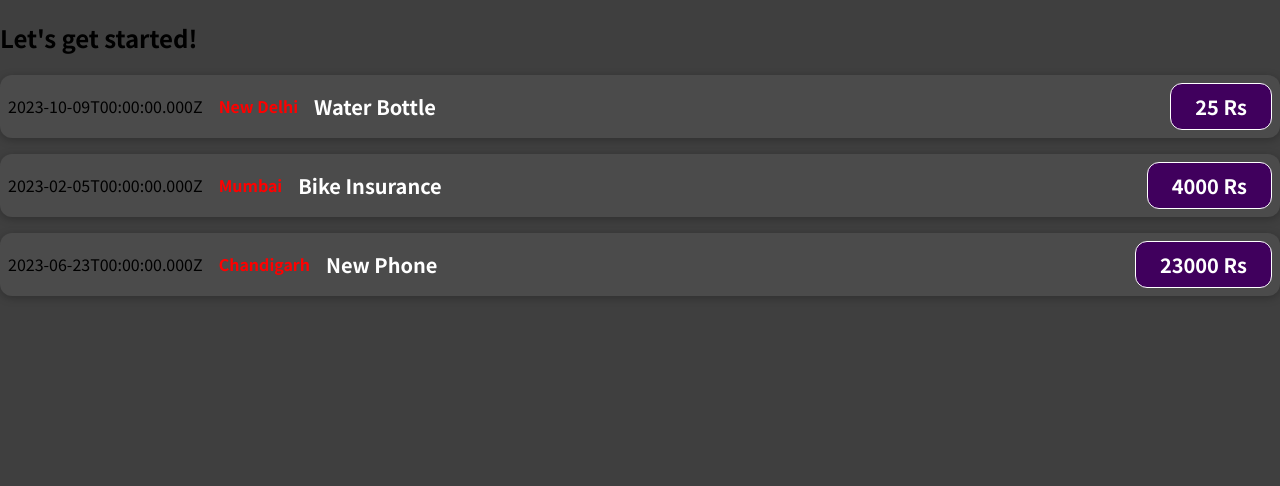
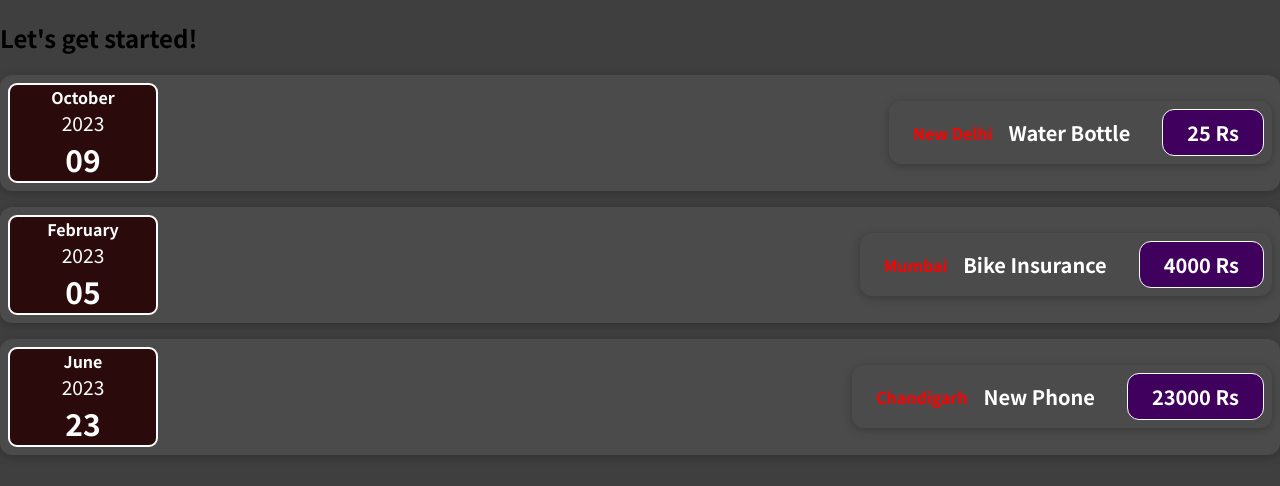
Before and after one commit to hespnod/01-starting-setup, a React (Create React App) app: page / in a window 1280 px wide. Shown: the top 486 px of the page. Built offline with nearby package versions, Linux system fonts and the light colour scheme.

Commit message:
added ExpenseDetails component

```diff
--- /dev/null
+++ b/src/components/ExpenseDate.css
@@ -0,0 +1,20 @@
+.expense-date {
+  display: flex;
+  flex-direction: column;
+  align-items: center;
+  border: 2px solid white;
+  color: white;
+  border-radius: 9px;
+  width: 150px;
+  background-color: rgb(42, 10, 10);
+}
+.day {
+  font-weight: bolder;
+  font-size: 30px;
+}
+.month {
+  font-weight: bold;
+}
+.year {
+  font-size: larger;
+}
--- /dev/null
+++ b/src/components/ExpenseDate.js
@@ -0,0 +1,16 @@
+import './ExpenseDate.css';
+
+function ExpenseDate(props) {
+
+    const day = props.date.toLocaleString('en-US', { day: '2-digit' });
+    const month = props.date.toLocaleString('en-US', { month: 'long' });
+    const year = props.date.getFullYear();
+    return (
+        <div className="expense-date">
+            <div className="date month">{month}</div>
+            <div className="date year">{year}</div>
+            <div className="date day">{day}</div>
+        </div>
+    );
+}
+export default ExpenseDate;
--- /dev/null
+++ b/src/components/ExpenseDetails.jsx
@@ -0,0 +1,14 @@
+import './ExpenseItem.css'
+
+function ExpenseDeatils(props){
+    return(
+        <div className="expense-item">
+            <div className="expense-item__location">{props.location}</div>
+            <div className='expense-item__description'>
+                <h2>{props.title}</h2>
+                <div className='expense-item__price'>{props.amount} Rs</div>
+            </div>
+        </div>
+    );
+}
+export default ExpenseDeatils;
--- a/src/components/ExpenseItem.css
+++ b/src/components/ExpenseItem.css
@@ -1,3 +1,14 @@
+.expenses {
+  display: flex;
+  justify-content: space-between;
+  align-items: center;
+  box-shadow: 0 2px 8px rgba(0, 0, 0, 0.25);
+  padding: 0.5rem;
+  margin: 1rem 0;
+  border-radius: 12px;
+  background-color: #4b4b4b;
+}
+
 .expense-item {
   display: flex;
   justify-content: space-between;
--- a/src/components/ExpenseItem.js
+++ b/src/components/ExpenseItem.js
@@ -1,16 +1,12 @@
-import './ExpenseItem.css';
+// import './ExpenseItem.css';
+import ExpenseDate from './ExpenseDate';
+import ExpenseDeatils from './ExpenseDetails';
 
 function ExpenseItem(props) {
     return (
-        <div className='expense-item'>
-            <div>
-                {props.date.toISOString()}
-            </div>
-            <div className="expense-item__location">{props.location}</div>
-            <div className='expense-item__description'>
-                <h2>{props.title}</h2>
-                <div className='expense-item__price'>{props.amount} Rs</div>
-            </div>
+        <div className='expenses'>
+            <ExpenseDate date={props.date} />
+            <ExpenseDeatils location={props.location} title={props.title} amount={props.amount} />
         </div>
     );
 }
```
